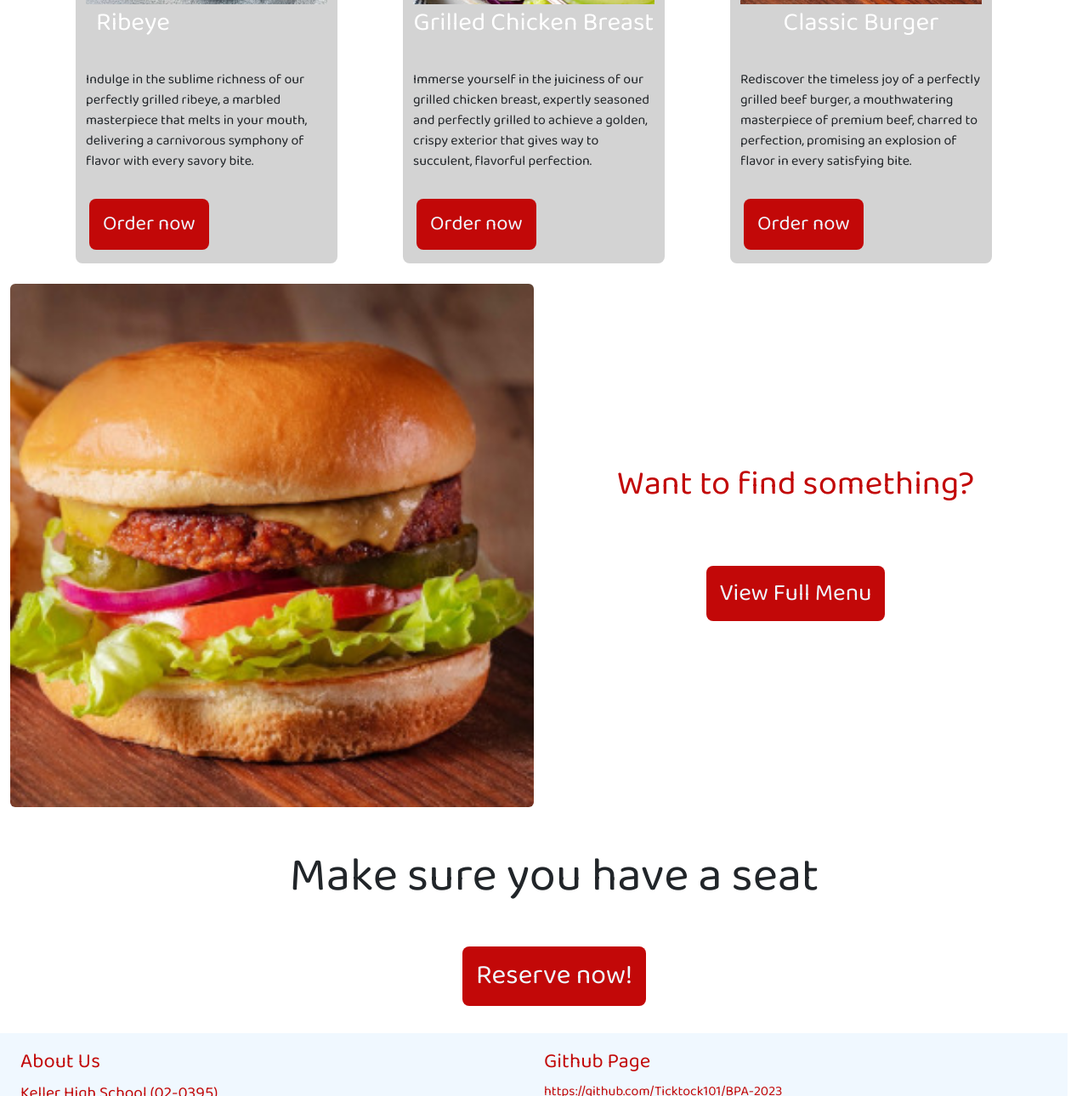
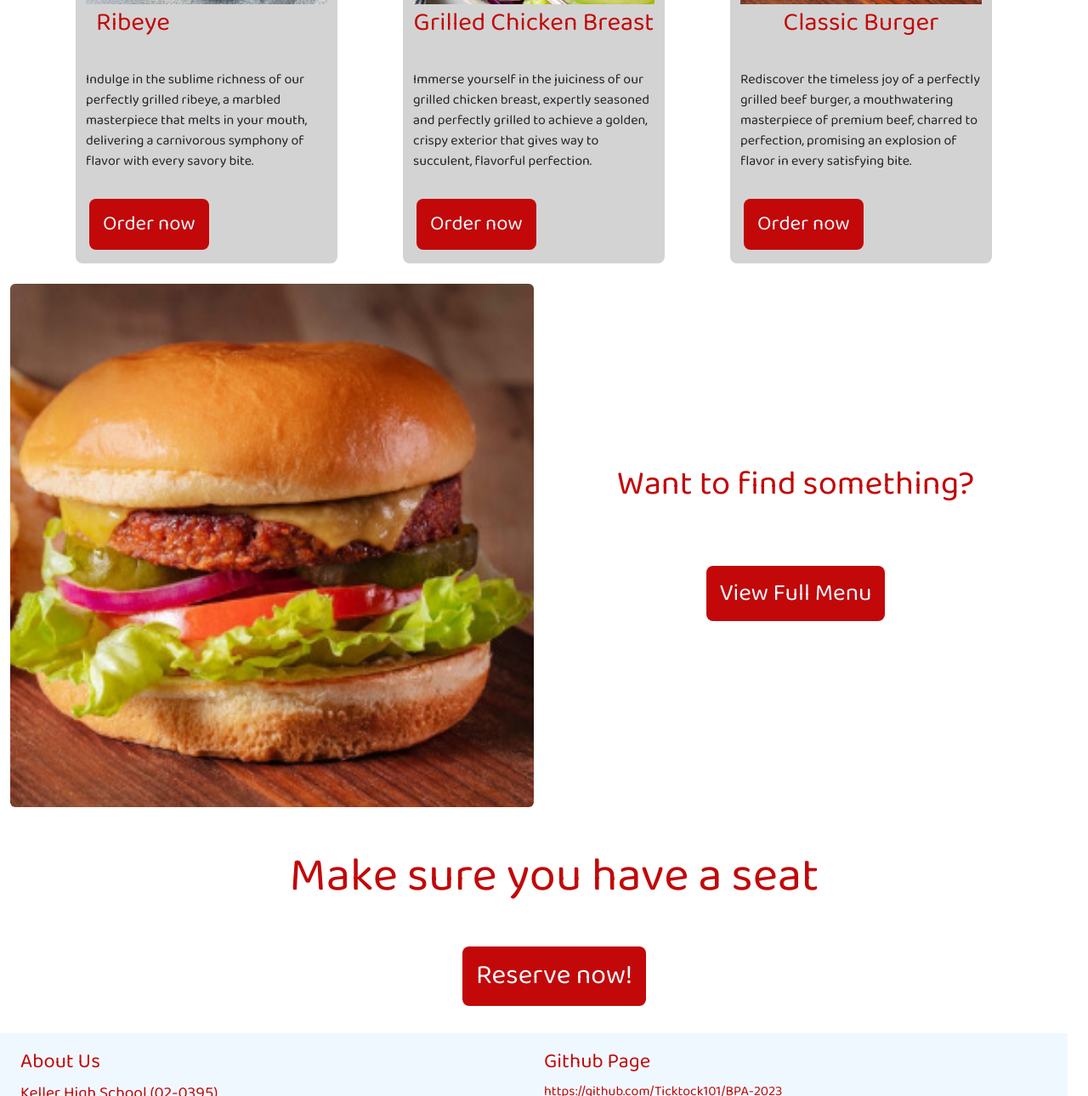
Before and after one commit to Ticktock101/BPA-2023, a plain HTML site: page index.html in a window 1280 px wide. Shown: the part 1154-2444 px from the top of the page at 85% size. Drawn offline with nearby package versions, Linux system fonts and the light colour scheme.

Commit message:
changed colors

```diff
--- a/css/cart.css
+++ b/css/cart.css
@@ -136,3 +136,7 @@ p {
       width: 75%;
     }
   }
+
+  .title-text {
+    color: var(--maroon);
+  }
--- a/css/homepage.css
+++ b/css/homepage.css
@@ -5,6 +5,10 @@
     background-color: aliceblue;
     min-height: 12vh;
     padding: 0 !important;
+}
+
+.title-text {
+    color: var(--maroon);
 }
 
 .menu-item {
@@ -164,3 +168,7 @@ a:visited {
 #new-container {
     margin-left: 0 !important;
 }
+
+.menu-item-title {
+    color: var(--maroon);
+}
```
Also changed, not shown: special-event.html (+1 -1 lines).
